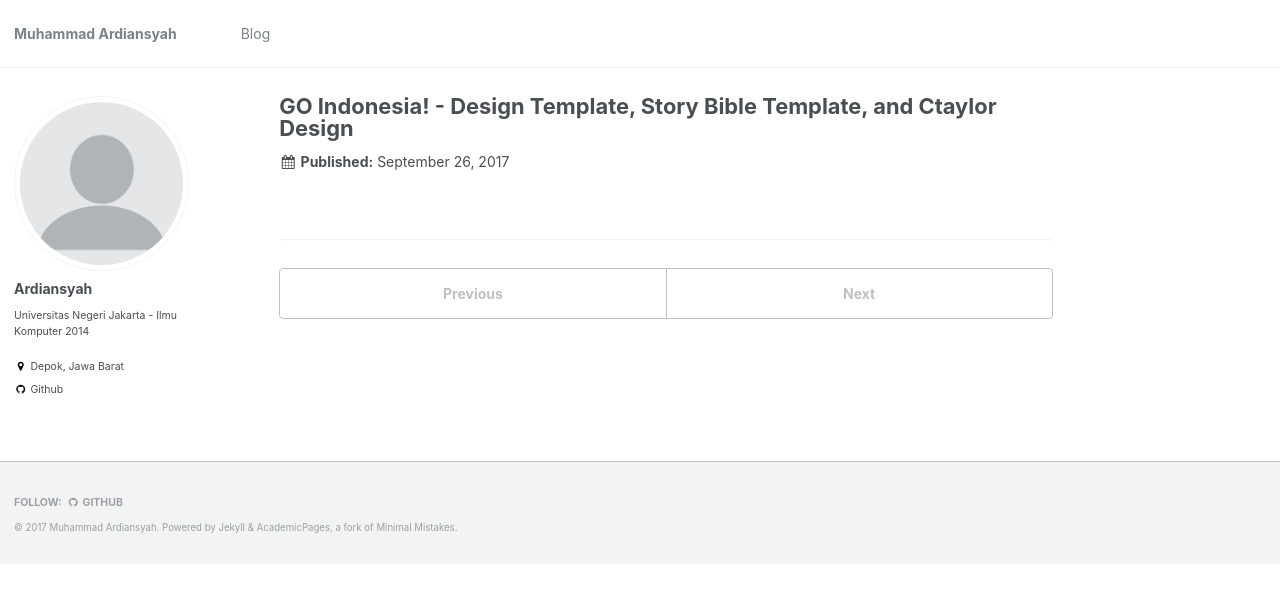
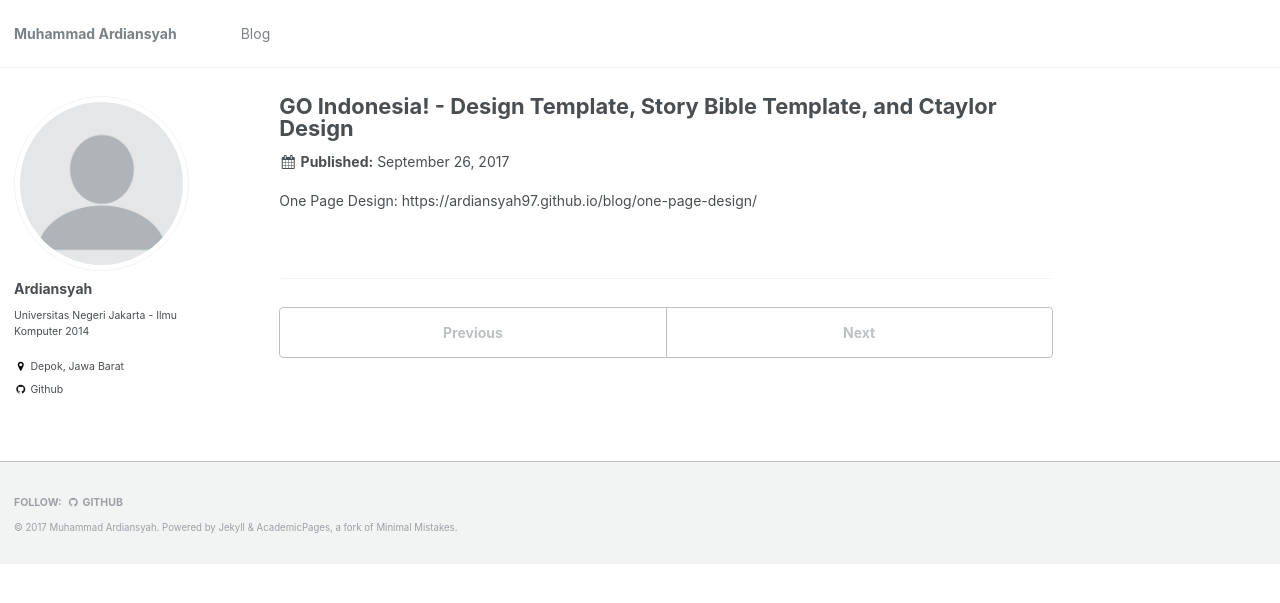
Before and after one commit to ardiansyah97/ardiansyah97.github.io, a Jekyll site: the page built from _blog/homework-3.md, in a window 1280 px wide. Shown: the top 603 px of the page. Built offline with Jekyll 4.4.1, drawn with Linux system fonts in a browser that asks for light colours.

Commit message:
Update homework-3.md

```diff
--- a/_blog/homework-3.md
+++ b/_blog/homework-3.md
@@ -3,3 +3,6 @@ title: "GO Indonesia! - Design Template, Story Bible Template, and Ctaylor Desig
 excerpt: ""
 collection: blog
 ---
+
+One Page Design:
+https://ardiansyah97.github.io/blog/one-page-design/
```
